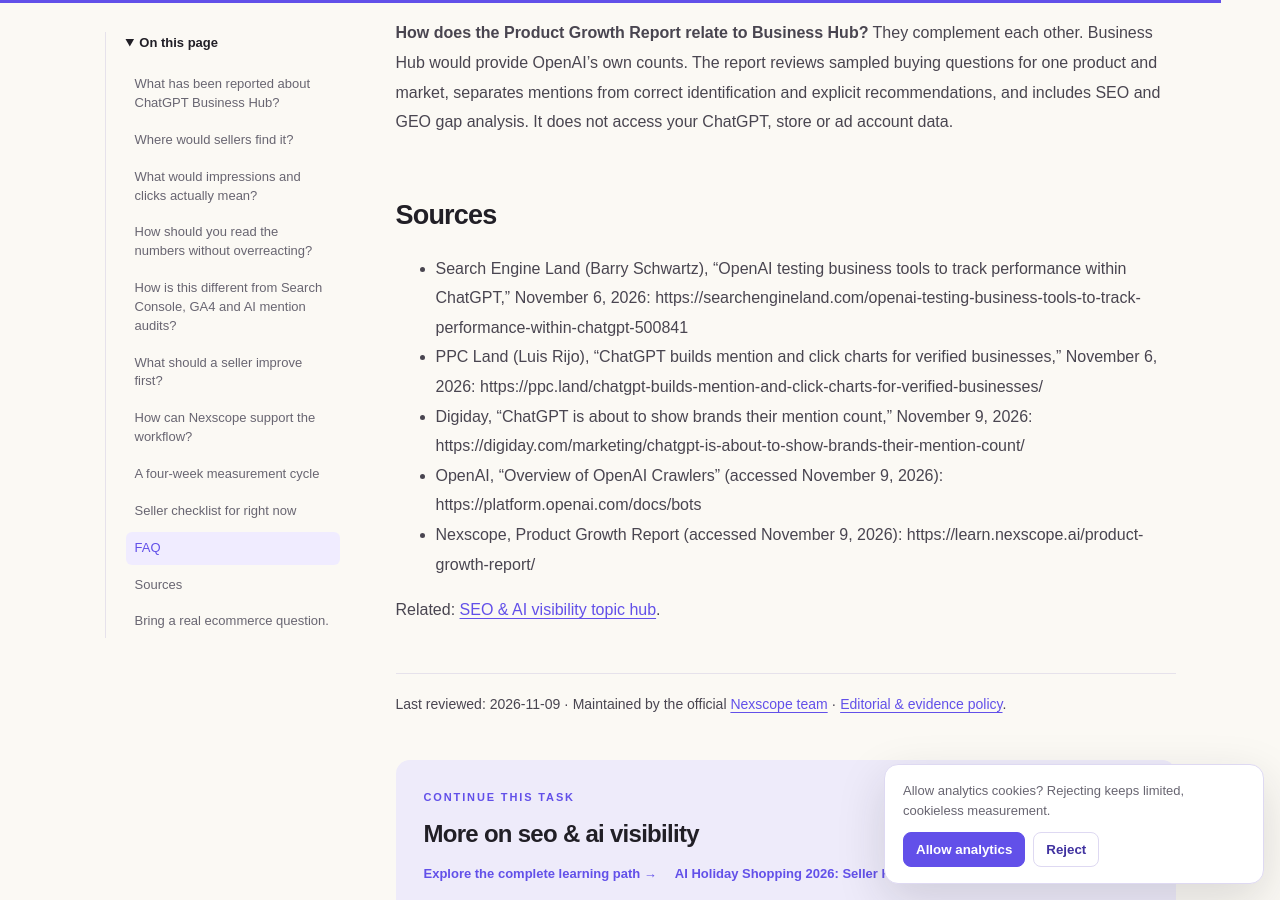
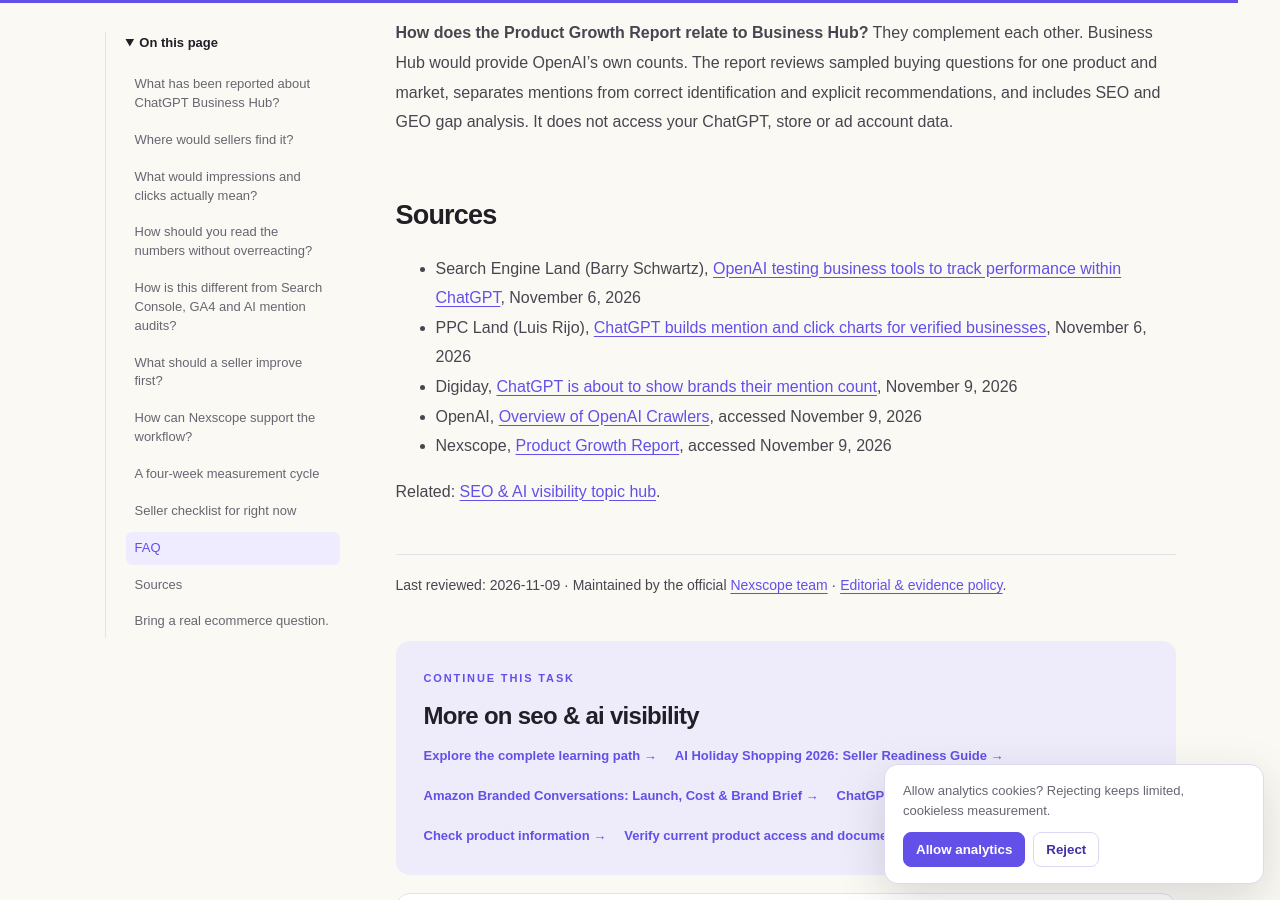
Before and after one commit to nexscope-ai/ecommerce-ai-tools, a Jekyll site: the page built from docs/ecommerce-trends/chatgpt-business-hub-impressions-clicks.md, in a window 1280 px wide and 900 px high, scrolled down 8357 px. Built offline with Jekyll 4.4.1, drawn with Linux system fonts in a browser that asks for light colours.

Commit message:
Link ChatGPT Business Hub source titles (#22)
Kramdown leaves bare source URLs as text. Point each citation at its article title so the published page renders real links.

Co-authored-by: Cursor Agent <cursoragent@cursor.com>
Co-authored-by: Evan <hhw19970223@users.noreply.github.com>

```diff
--- a/docs/ecommerce-trends/chatgpt-business-hub-impressions-clicks.md
+++ b/docs/ecommerce-trends/chatgpt-business-hub-impressions-clicks.md
@@ -191,10 +191,10 @@ They complement each other. Business Hub would provide OpenAI's own counts. The
 
 ## Sources
 
-- Search Engine Land (Barry Schwartz), "OpenAI testing business tools to track performance within ChatGPT," November 6, 2026: https://searchengineland.com/openai-testing-business-tools-to-track-performance-within-chatgpt-500841
-- PPC Land (Luis Rijo), "ChatGPT builds mention and click charts for verified businesses," November 6, 2026: https://ppc.land/chatgpt-builds-mention-and-click-charts-for-verified-businesses/
-- Digiday, "ChatGPT is about to show brands their mention count," November 9, 2026: https://digiday.com/marketing/chatgpt-is-about-to-show-brands-their-mention-count/
-- OpenAI, "Overview of OpenAI Crawlers" (accessed November 9, 2026): https://platform.openai.com/docs/bots
-- Nexscope, Product Growth Report (accessed November 9, 2026): https://learn.nexscope.ai/product-growth-report/
+- Search Engine Land (Barry Schwartz), [OpenAI testing business tools to track performance within ChatGPT](https://searchengineland.com/openai-testing-business-tools-to-track-performance-within-chatgpt-500841), November 6, 2026
+- PPC Land (Luis Rijo), [ChatGPT builds mention and click charts for verified businesses](https://ppc.land/chatgpt-builds-mention-and-click-charts-for-verified-businesses/), November 6, 2026
+- Digiday, [ChatGPT is about to show brands their mention count](https://digiday.com/marketing/chatgpt-is-about-to-show-brands-their-mention-count/), November 9, 2026
+- OpenAI, [Overview of OpenAI Crawlers](https://platform.openai.com/docs/bots), accessed November 9, 2026
+- Nexscope, [Product Growth Report](https://learn.nexscope.ai/product-growth-report/), accessed November 9, 2026
 
 Related: [SEO & AI visibility topic hub](../../topics/visibility/).
```
